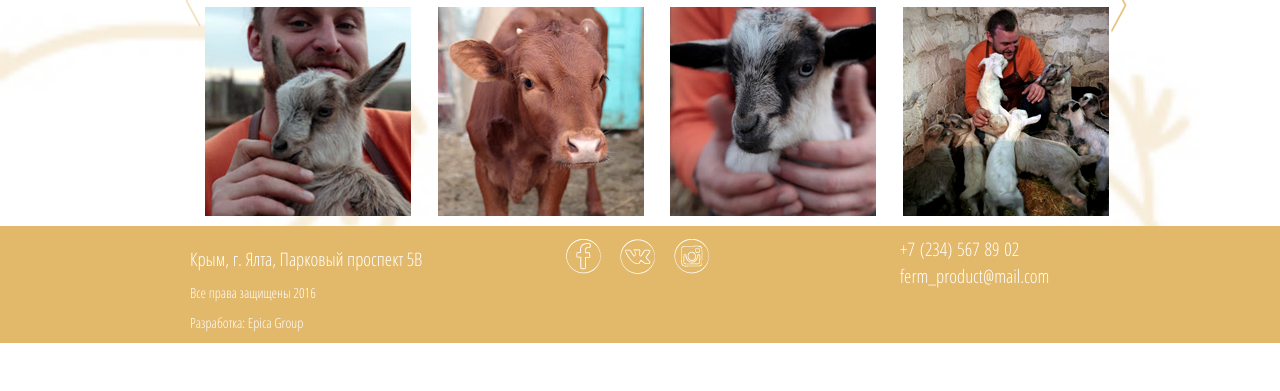
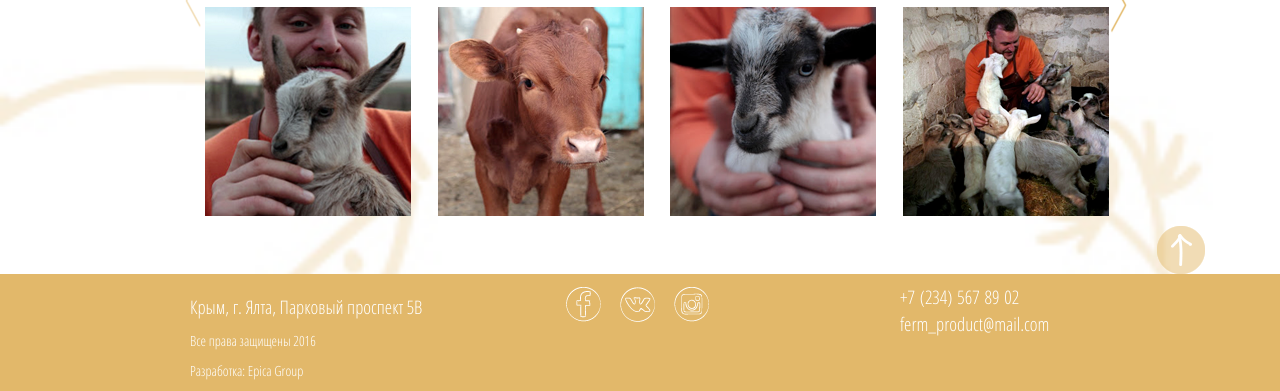
Before and after one commit to A-Bush/Telichkin_homework, a PHP site: page / in a window 1280 px wide. Shown: the part 4560-4951 px from the top of the page. Before the commit the page ends 4903 px from the top, so only its background shows below. Run offline with PHP 8.4, Linux system fonts and the light colour scheme; some libraries are stand-ins or nearby versions.

Commit message:
added arrow_up

```diff
--- a/cheeese/css/main.css
+++ b/cheeese/css/main.css
@@ -225,6 +225,7 @@ a.left_button {
     top: 73px;
     left: -5px;
     z-index: 15;
+    cursor: pointer;
 }
 
 a.right_button {
@@ -236,6 +237,7 @@ a.right_button {
     top: 17px;
     left: 99%;
     z-index: 16;
+    cursor: pointer;
 }
 
 section#form_tasting p.form {
@@ -481,15 +483,36 @@ div.product {
 
 #production a.left_button {
     top: 185px;
+    cursor: pointer;
 }
 
 section#production a.right_button {
     top: 135px;
+    cursor: pointer;
+}
+
+div.arrow_up a {
+    float: right;
+    display: block;
+    filter: opacity(50%);
+    cursor: pointer;
+    margin-right: -100px;
+}
+
+div.arrow_up a {
+    -webkit-filter: opacity(50%);
+}
+
+div.arrow_up a:hover {
+    -webkit-filter: none;
+}
+
+div.arrow_up a:hover {
+    filter: none;
 }
 
 footer {
     background-color: #e2b86a;
-
 }
 
 footer * {
@@ -506,7 +529,7 @@ footer address {
     font-size: 14pt;
 }
 
-footer div.commun p{
+footer div.commun p {
     font-size: 14pt;
     margin-left: 90px;
 }
--- a/cheeese/index.html
+++ b/cheeese/index.html
@@ -537,7 +537,9 @@
                 <a class="left_button"></a>
                 <a class="right_button"></a>
             </div>
-
+            <div class="arrow_up">
+                <a href="#" ><img src="img/arrow_up.png" alt="arrow_up"> </a>
+            </div>
         </div>
     </div>
 
```
Also changed, not shown: cheeese/img/arrow_up.png (added).
